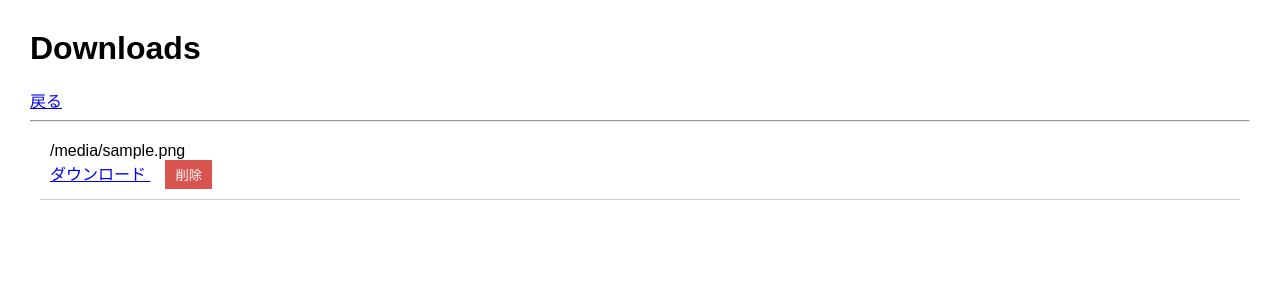
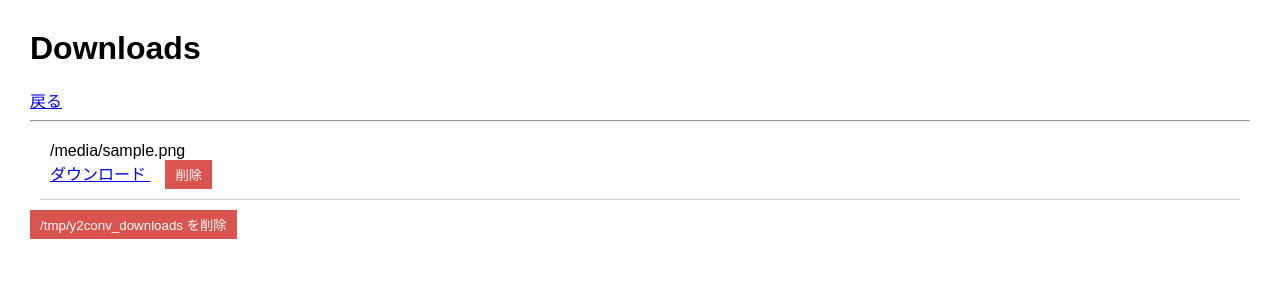
Before and after one commit to sasakiwrkspace-creator/y2conv, a Flask app: template templates/files.html in a window 1280 px wide. Shown: the top 300 px of the page. Run offline with Flask 3, Linux system fonts and the light colour scheme; the template is opened without the code that fills it: most values are stand-ins (such as "Sample title", 1, 10 or a date in 2020); parts of the project's set-up code (start-up, migrations or seed data) failed here and were passed over.

Commit message:
Update files.html

```diff
--- a/templates/files.html
+++ b/templates/files.html
@@ -110,7 +110,15 @@ style="display:inline;"
 
 {% endfor %}
 
-
+<form
+    method="post"
+    action="/tmp-cleanup"
+    onsubmit="return confirm('/tmp/y2conv_downloads を削除しますか？');"
+>
+    <button type="submit">
+        /tmp/y2conv_downloads を削除
+    </button>
+</form>
 
 </body>
 
```
